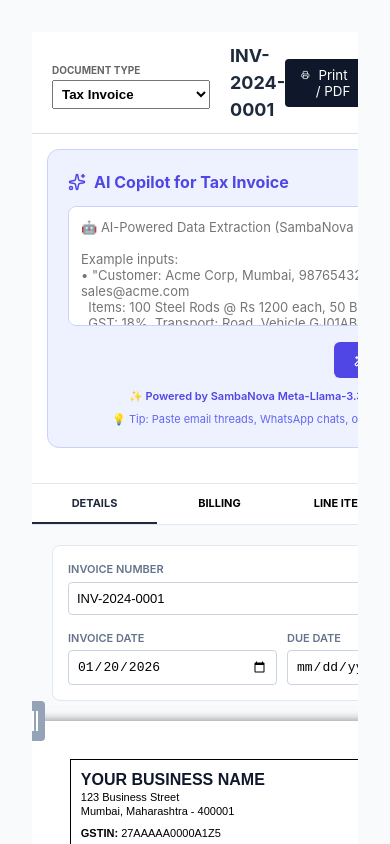
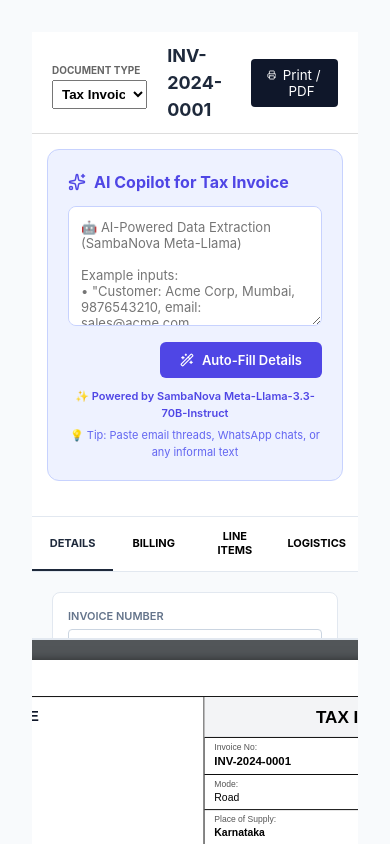
Before and after one commit to Bhumit717/TradeDoc, a React (Vite) app: page /create in a window 390 px wide. Built offline with nearby package versions, Linux system fonts and the light colour scheme.

Commit message:
Add responsive CSS to global.css

```diff
--- a/src/styles/global.css
+++ b/src/styles/global.css
@@ -1,16 +1,23 @@
 :root {
   /* Professional Color Palette (Deep Blue / Grayscale) */
-  --primary: #0f172a; /* Slate 900 */
-  --primary-light: #334155; /* Slate 700 */
-  --accent: #2563eb; /* Blue 600 */
+  --primary: #0f172a;
+  /* Slate 900 */
+  --primary-light: #334155;
+  /* Slate 700 */
+  --accent: #2563eb;
+  /* Blue 600 */
   --accent-foreground: #ffffff;
 
-  --background: #f8fafc; /* Slate 50 */
+  --background: #f8fafc;
+  /* Slate 50 */
   --surface: #ffffff;
-  --surface-border: #e2e8f0; /* Slate 200 */
+  --surface-border: #e2e8f0;
+  /* Slate 200 */
 
-  --text-main: #1e293b; /* Slate 800 */
-  --text-muted: #64748b; /* Slate 500 */
+  --text-main: #1e293b;
+  /* Slate 800 */
+  --text-muted: #64748b;
+  /* Slate 500 */
 
   --success: #10b981;
   --warning: #f59e0b;
@@ -36,7 +43,12 @@ body {
   -webkit-font-smoothing: antialiased;
 }
 
-h1, h2, h3, h4, h5, h6 {
+h1,
+h2,
+h3,
+h4,
+h5,
+h6 {
   font-weight: 600;
   line-height: 1.25;
 }
@@ -72,3 +84,123 @@ button {
     size: auto;
   }
 }
+
+/* Force all form inputs to 100% width */
+input,
+textarea,
+select {
+  box-sizing: border-box !important;
+  max-width: 100% !important;
+}
+
+input[type="text"],
+input[type="email"],
+input[type="number"],
+input[type="date"],
+input[type="tel"],
+textarea,
+select {
+  width: 100% !important;
+}
+
+/* Document Editor Responsive Layout */
+.document-editor-layout {
+  display: flex;
+  flex: 1;
+  flex-direction: row;
+  overflow: hidden;
+  position: relative;
+}
+
+.document-editor-sidebar {
+  background-color: #f8fafc;
+  border-right: 1px solid #e2e8f0;
+  display: flex;
+  flex-direction: column;
+  position: relative;
+  overflow-y: auto;
+}
+
+.document-preview {
+  flex: 1;
+  overflow-y: auto;
+  padding: 40px;
+  background-color: #525659;
+  display: flex;
+  justify-content: center;
+}
+
+/* Mobile: Stack vertically */
+@media (max-width: 768px) {
+  .document-editor-layout {
+    display: flex !important;
+    flex-direction: column !important;
+    height: auto !important;
+    overflow-y: auto !important;
+  }
+
+  .document-editor-sidebar {
+    order: 1 !important;
+    width: 100% !important;
+    max-width: 100% !important;
+    min-width: 100% !important;
+    border-right: none !important;
+    border-bottom: 2px solid #e2e8f0 !important;
+    height: auto !important;
+    min-height: 50vh !important;
+    max-height: 60vh !important;
+  }
+
+  .document-preview {
+    order: 2 !important;
+    width: 100% !important;
+    padding: 20px 10px !important;
+  }
+
+  .resizer {
+    display: none !important;
+  }
+
+  .document-preview-inner {
+    transform: scale(0.95) !important;
+    transform-origin: top center !important;
+  }
+
+  /* Force 100% width on mobile */
+  input,
+  textarea,
+  select {
+    width: 100% !important;
+    max-width: 100% !important;
+    box-sizing: border-box !important;
+  }
+
+  /* Single column grids on mobile */
+  [style*="display: grid"],
+  [style*="gridTemplateColumns"] {
+    grid-template-columns: 1fr !important;
+  }
+}
+
+/* Tablet */
+@media (min-width: 769px) and (max-width: 1024px) {
+  .document-editor-sidebar {
+    min-width: 350px !important;
+    max-width: 400px !important;
+  }
+
+  .document-preview-inner {
+    transform: scale(0.8) !important;
+  }
+}
+
+/* Desktop */
+@media (min-width: 1025px) {
+  .document-editor-layout {
+    flex-direction: row !important;
+  }
+
+  .document-preview-inner {
+    transform: scale(1) !important;
+  }
+}
```
